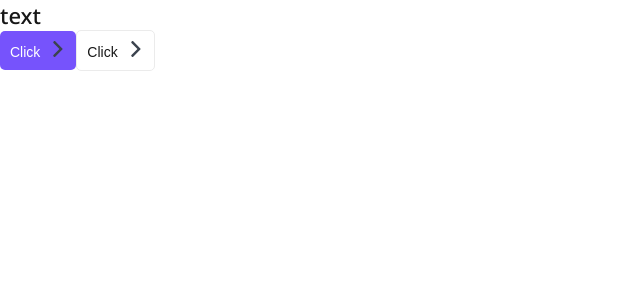
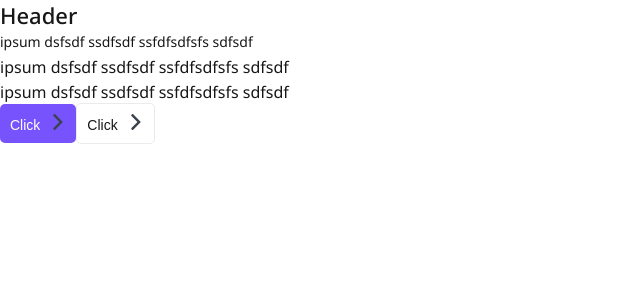
Before and after one commit to Bilostenko/top-app, a Next.js app: page / in a window 1280 px wide. Shown: the top 300 px of the page, without its empty margins (0-640 px from the left). Built offline with nearby package versions, Linux system fonts and the light colour scheme.

Commit message:
create Ptag component

```diff
--- a/app/page.tsx
+++ b/app/page.tsx
@@ -1,9 +1,12 @@
 // import Image from "next/image";
-import { Htag, Button } from "@/components";
+import { Htag, Ptag, Button } from "@/components";
 export default function Home() {
   return (
     <div>
-      <Htag tag="h2">text</Htag>
+      <Htag tag="h2">Header</Htag>
+      <Ptag size="small">ipsum dsfsdf ssdfsdf ssfdfsdfsfs sdfsdf</Ptag>
+      <Ptag size="medium">ipsum dsfsdf ssdfsdf ssfdfsdfsfs sdfsdf</Ptag>
+      <Ptag size="large">ipsum dsfsdf ssdfsdf ssfdfsdfsfs sdfsdf</Ptag>
       <Button appearance="primary" arrow="right">
         Click
       </Button>
--- /dev/null
+++ b/components/Ptag/Ptag.module.css
@@ -0,0 +1,18 @@
+.small {
+  font-weight: 400;
+  font-size: 14px;
+  line-height: 24px;
+  margin: 0;
+}
+.medium {
+  font-weight: 400;
+  font-size: 16px;
+  line-height: 27px;
+  margin: 0;
+}
+.large {
+  font-weight: 400;
+  font-size: 18px;
+  line-height: 30px;
+  margin: 0;
+}
--- /dev/null
+++ b/components/Ptag/Ptag.props.ts
@@ -0,0 +1,6 @@
+import { DetailedHTMLProps } from "react"
+
+export interface PtagProps extends DetailedHTMLProps<React.HTMLAttributes<HTMLParagraphElement>, HTMLParagraphElement> {
+    children: React.ReactNode
+    size: 'small' | 'medium' | 'large'
+}
--- /dev/null
+++ b/components/Ptag/Ptag.tsx
@@ -0,0 +1,18 @@
+import style from "./Ptag.module.css";
+import { PtagProps } from "./Ptag.props";
+import cn from "classnames";
+
+export const Ptag = ({ size, children, className, ...props }: PtagProps) => {
+  return (
+    <p
+      className={cn(className, {
+        [style.small]: size === "small",
+        [style.medium]: size === "medium",
+        [style.medium]: size === "medium",
+      })}
+      {...props}
+    >
+      {children}
+    </p>
+  );
+};
--- a/components/index.ts
+++ b/components/index.ts
@@ -1,2 +1,3 @@
 export * from "./Htag/Htag";
 export * from "./Button/Button";
+export * from "./Ptag/Ptag";
```
